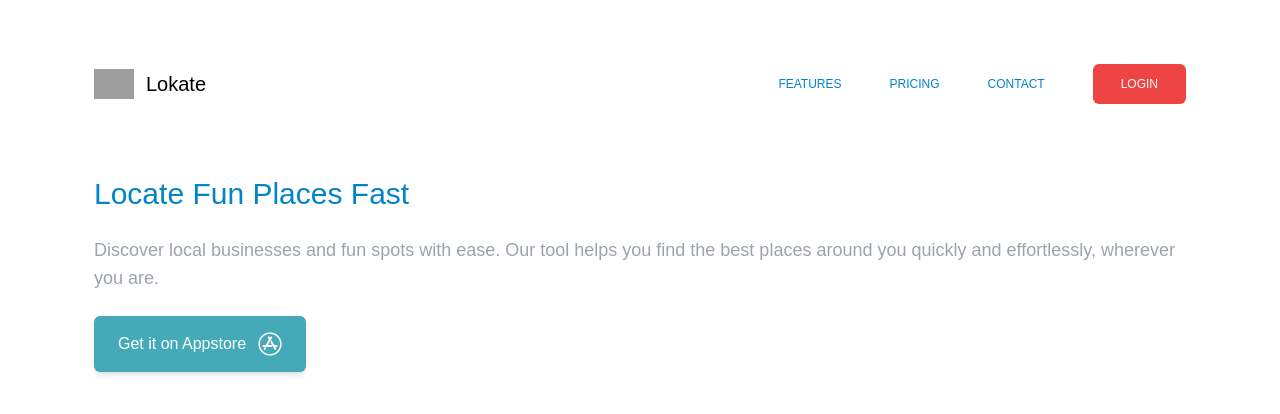
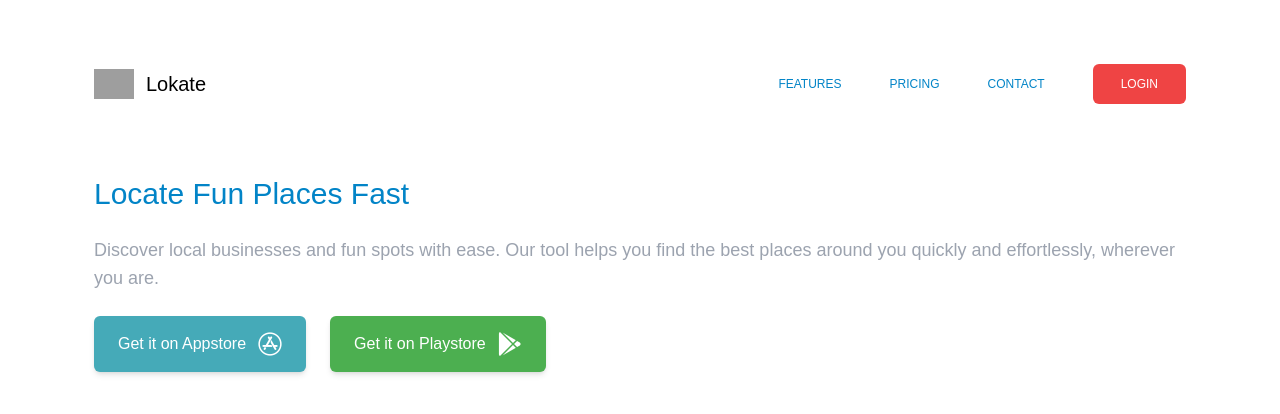
Before and after one commit to jasonfelice/tailwind, a React (Create React App) app: page / in a window 1280 px wide. Shown: the top 414 px of the page. Built offline with nearby package versions, Linux system fonts and the light colour scheme; grey boxes are pictures that could not be loaded.

Commit message:
Style buttons

```diff
--- a/src/App.js
+++ b/src/App.js
@@ -29,9 +29,13 @@ function App() {
             Discover local businesses and fun spots with ease. Our tool helps you find the best places around you quickly and effortlessly, wherever you are.
             </p>
             <div className="flex justify-center flex-wrap gap-6">
-              <button type="button" className="btn btn-blue flex items-center gap-3">
+              <button type="button" className="btn btn-blue flex items-center gap-3 hover:bg-app-white hover:text-black">
                 <p>Get it on Appstore</p>
                 <i className="fab fa-app-store text-2xl"></i>
+              </button>
+              <button type="button" className="btn btn-green flex items-center gap-3 hover:bg-app-white hover:text-black">
+                <p>Get it on Playstore</p>
+                <i className="fa-brands fa-google-play text-2xl"></i>
               </button>
             </div>
           </div>
--- a/src/index.css
+++ b/src/index.css
@@ -14,7 +14,7 @@
     @apply bg-app-main text-white
   }
 
-  .btn-white {
-    @apply bg-app-white text text-grey
-  }
+  .btn-green {
+    @apply bg-app-green text-white
 }
+}
--- a/tailwind.config.js
+++ b/tailwind.config.js
@@ -7,6 +7,7 @@ module.exports = {
     extend: {
       colors: {
         "app-main": "#45aab8",
+        "app-green": "#4caf50",
         "app-red": "#ef4444",
         "app-blue": "#0284c7",
         "app-grey": "#9ca3af",
```
